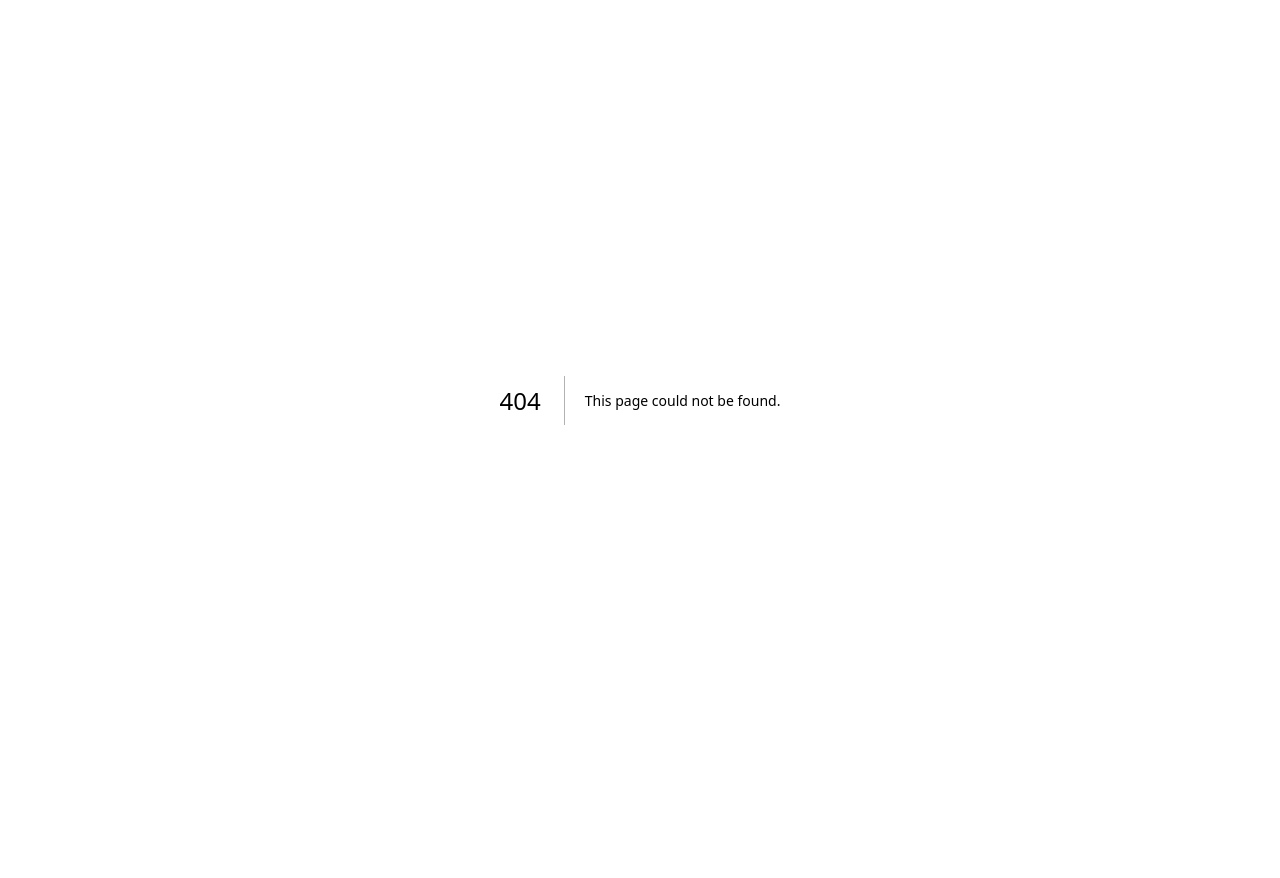
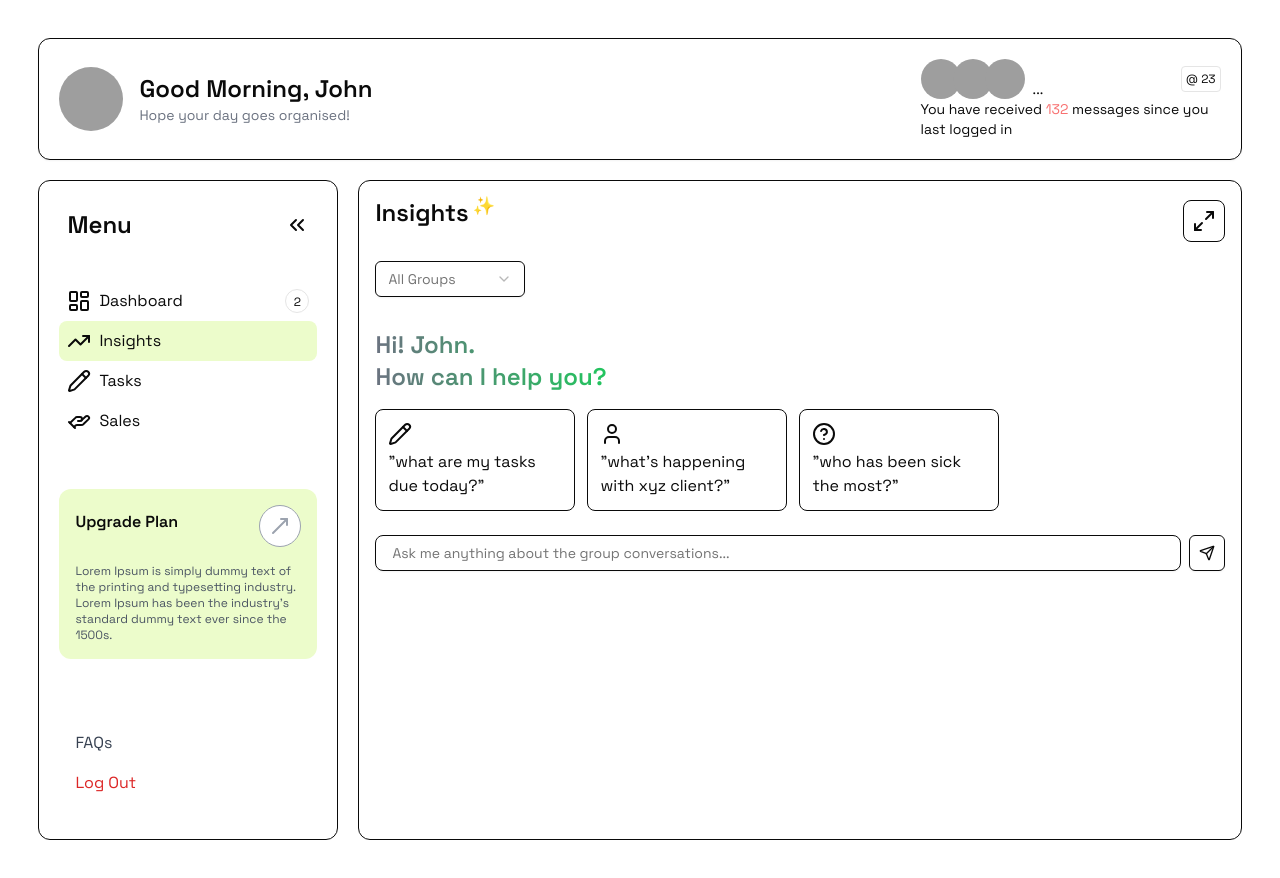
Before and after one commit to sujaudd1n/researchify-assignment, a Next.js app in the folder frontend/: page /insights in a window 1280 px wide. Before the commit this address had no page. Before the commit the page ends 800 px from the top, so only its background shows below. Built offline with nearby package versions, Linux system fonts and the light colour scheme; grey boxes are pictures that could not be loaded.

Commit message:
add insights route

```diff
--- /dev/null
+++ b/frontend/src/app/CustomLayout.js
@@ -0,0 +1,25 @@
+"use client";
+
+import { useState } from 'react';
+import Header from '../components/Header';
+import Sidebar from '@/components/Sidebar';
+
+export default function CustomLayout({ children }) {
+    const [collapsed, setCollapsed] = useState(false);
+    return (
+        <div className="flex flex-col m-[max(5px,min(3dvw,100px))]">
+            <Header
+                name="John"
+                messageCount={132}
+                notificationCount={23}
+            />
+            <div className="mt-5 flex gap-5">
+                <Sidebar
+                    collapsed={collapsed}
+                    toggleSidebar={() => { setCollapsed(!collapsed) }}
+                />
+                {children}
+            </div>
+        </div>
+    );
+}
--- /dev/null
+++ b/frontend/src/app/insights/page.js
@@ -0,0 +1,7 @@
+import InsightsPanel from "@/components/InsightsPanel"
+
+export default function Page() {
+    return (
+        <InsightsPanel />
+    )
+}
--- a/frontend/src/app/layout.js
+++ b/frontend/src/app/layout.js
@@ -1,5 +1,6 @@
 import { Inter } from 'next/font/google'
 import { Space_Grotesk } from 'next/font/google'
+import CustomLayout from './CustomLayout'
 import './globals.css'
 
 const inter = Inter({ subsets: ['latin'] })
@@ -13,7 +14,11 @@ export const metadata = {
 export default function RootLayout({ children }) {
   return (
     <html lang="en">
-      <body className={space.className}>{children}</body>
+      <body className={space.className}>
+        <CustomLayout>
+          {children}
+        </CustomLayout>
+      </body>
     </html>
   )
 }
--- a/frontend/src/app/page.js
+++ b/frontend/src/app/page.js
@@ -1,7 +1,17 @@
-import Home from "./Home"
+import InsightsPanel from "@/components/InsightsPanel"
+import GroupsPanel from "@/components/GroupsPanel"
+import TasksPanel from "@/components/TasksPanel"
+import EscalationsPanel from "@/components/EscalationsPanel"
 
 export default function Page() {
-  return (
-    <Home />
-  )
+    return (
+        <div className='w-full flex flex-col'>
+            <div className="grid grid-cols-1 md:grid-cols-3 gap-4 mb-4 justify-between">
+                <GroupsPanel />
+                <TasksPanel />
+                <EscalationsPanel />
+            </div>
+            <InsightsPanel />
+        </div>
+    )
 }
--- a/frontend/src/components/ChatInterface.jsx
+++ b/frontend/src/components/ChatInterface.jsx
@@ -1,3 +1,5 @@
+"use client";
+
 import { CircleHelp, Pencil, Send, User } from 'lucide-react';
 import { useState } from 'react';
 import { Input } from './ui/input';
--- a/frontend/src/components/Sidebar.jsx
+++ b/frontend/src/components/Sidebar.jsx
@@ -1,15 +1,30 @@
+"use client";
+
 import Link from "next/link";
-import { ChevronsLeft, HelpingHand, MoveUpRight } from "lucide-react";
-import { ChevronsRight } from "lucide-react";
-import { LayoutDashboard } from "lucide-react";
-import { TrendingUp } from "lucide-react";
-import { Pencil } from "lucide-react";
-import { HandHelping } from "lucide-react";
+import { usePathname } from "next/navigation";
+import {
+  ChevronsLeft,
+  HelpingHand,
+  MoveUpRight,
+  ChevronsRight,
+  LayoutDashboard,
+  TrendingUp,
+  Pencil
+} from "lucide-react";
 
 export default function Sidebar({ collapsed, toggleSidebar }) {
+  const pathname = usePathname();
+  console.log(pathname)
+  const urls = [
+    { name: "Dashboard", path: "/", icon: <LayoutDashboard className="mr-2" />, notificationCount: 2 },
+    { name: "Insights", path: "/insights", icon: <TrendingUp className="mr-2" />, notificationCount: 0 },
+    { name: "Tasks", path: "/tasks", icon: <Pencil className="mr-2" />, notificationCount: 0 },
+    { name: "Sales", path: "/sales", icon: <HelpingHand className="mr-2" />, notificationCount: 0 }
+  ];
+
   return (
-    <aside className={`p-5 border border-foreground rounded-xl ${collapsed ? 'w-32' : 'w-[400px]'} transition-all duration-300`}>
-      <span className="w-28 w-68"></span>
+    <aside className={`p-5 border border-foreground rounded-xl ${collapsed ? 'w-32' : 'w-[300px] min-w-[300px]'} transition-all duration-300`}>
+      <span className="w-28 w-68 w-[400px]"></span>
       <div className="flex p-2 justify-between items-center">
         <h2 className={`${collapsed ? 'hidden' : 'block'} text-2xl font-semibold`}>Menu</h2>
         <button onClick={toggleSidebar}>
@@ -19,14 +34,26 @@ export default function Sidebar({ collapsed, toggleSidebar }) {
 
       <nav className="mt-8">
         <ul className="space-y-2">
-          <li className="flex items-center p-2 hover:bg-gray-100 bg-lime-100 rounded-lg cursor-pointer">
-            <LayoutDashboard className="mr-3" />
-            {!collapsed && <span>Dashboard</span>}
-            {!collapsed && <span className="ml-auto border border-gray bg-white rounded-full text-xs w-6 h-6 py-1 text-center">2</span>}
-          </li>
-          <li className="flex items-center p-2 hover:bg-gray-100 rounded-lg cursor-pointer">
+          {urls.map(url => (
+
+            <Link href={url.path} key={url.name} >
+              <li className={`flex items-center p-2 hover:bg-gray-100 ${pathname === url.path ? 'bg-lime-100' : ''} rounded-lg cursor-pointer`}>
+                {url.icon}
+                {!collapsed && <span>{url.name}</span>}
+                {Boolean(url.notificationCount) && !collapsed && <span className="ml-auto border border-gray bg-white rounded-full text-xs w-6 h-6 py-1 text-center">{url.notificationCount}</span>}
+              </li>
+            </Link>
+          ))}
+
+          {/* <li className="flex items-center p-2 hover:bg-gray-100 bg-lime-100 rounded-lg cursor-pointer"> */}
+          {/* <LayoutDashboard className="mr-3" /> */}
+          {/* {!collapsed && <Link href="/">Dashboard</Link>} */}
+          {/* {!collapsed && <span className="ml-auto border border-gray bg-white rounded-full text-xs w-6 h-6 py-1 text-center">2</span>} */}
+          {/* </li> */}
+
+          {/* <li className="flex items-center p-2 hover:bg-gray-100 rounded-lg cursor-pointer">
             <TrendingUp className="mr-3" />
-            {!collapsed && <span>Insights</span>}
+            {!collapsed && <Link href="/insights">Insights</Link>}
           </li>
           <li className="flex items-center p-2 hover:bg-gray-100 rounded-lg cursor-pointer">
             <Pencil className="mr-3" />
@@ -35,7 +62,7 @@ export default function Sidebar({ collapsed, toggleSidebar }) {
           <li className="flex items-center p-2 hover:bg-gray-100 rounded-lg cursor-pointer">
             <HelpingHand className="mr-3" />
             {!collapsed && <span>Sales</span>}
-          </li>
+          </li> */}
         </ul>
       </nav>
       <div className={`my-12 p-4 ${collapsed ? "bg-white" : "bg-lime-100"}  rounded-xl`}>
@@ -56,6 +83,6 @@ export default function Sidebar({ collapsed, toggleSidebar }) {
         <a href="#" className="block py-2 text-gray-700 hover:text-gray-900">FAQs</a>
         <a href="#" className="block py-2 text-red-600 hover:text-red-800">Log Out</a>
       </div>
-    </aside>
+    </aside >
   );
 }
```
